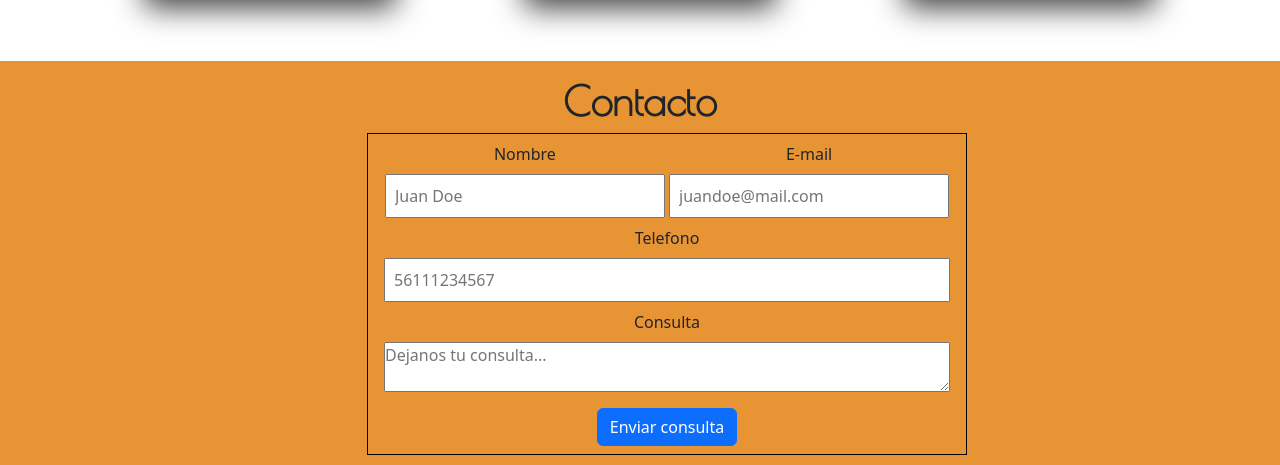
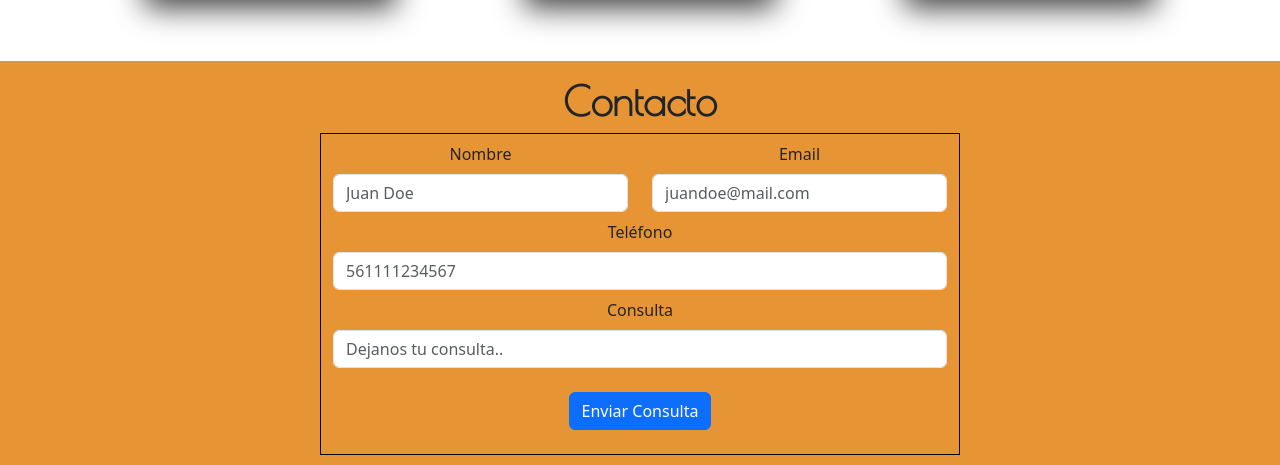
Before and after one commit to fmkurga87/Cardus, a plain HTML site: page index.html in a window 1280 px wide. Shown: the part 2075-2540 px from the top of the page. Drawn offline with nearby package versions, Linux system fonts and the light colour scheme; a web font is replaced by a local one.

Commit message:
Mejorando footer

```diff
--- a/assets/css/styles.css
+++ b/assets/css/styles.css
@@ -177,35 +177,9 @@ header {
     object-fit: cover;
 }
 
-.form-contacto {
-    width: 600px;
-    padding: 8px 16px;
-    border: 1px black solid;
-}
-
-.control-input {
-    display: inline-block;
-    width: 280px;
-}
-
-.control-input label, .control-input input, #input-consulta textarea {
-    display: block;
-}
-
-.control-input input {
-    margin-top: 8px;
-    padding: 8px;
-    width: 100%;
-}
-
-#input-telefono, #input-consulta {
-    margin-top: 8px;
-    width: 100%;
-}
-
-#input-consulta textarea {
-    margin-top: 8px;
-    width: 100%
+.icono-grande {
+    font-size: 2em;
+    color: black;
 }
 
 .container-contacto {
--- a/index.html
+++ b/index.html
@@ -259,33 +259,40 @@
         <h1 class="poiret-one-regular">
             Contacto
         </h1>
-        <div class="container text-center">
-            <div class="row">
-                <div class="col-6 mx-auto mb-2">
-                    <form class="form-contacto" action="https://formsubmit.co/fede.kurganoff@gmail.com" method="POST">
-                        <div class="control-input">
-                            <label for="nombre">Nombre</label>
-                            <input type="text" name="nombre" placeholder="Juan Doe" required>
-                        </div>
-                        <div class="control-input">
-                            <label for="email">E-mail</label>
-                            <input type="email" name="email" placeholder="juandoe@mail.com" required>
-                        </div>
-                        <div class="control-input" id="input-telefono">
-                            <label for="telefono">Telefono</label>
-                            <input type="tel" name="telefono" placeholder="56111234567" required>
-                        </div>
-                        <div id="input-consulta">
-                            <label for="consulta">Consulta</label>
-                            <textarea type="text" name="consulta" placeholder="Dejanos tu consulta..." required></textarea>
-                        </div>
-
-                        <button type="submit" class="mt-3 btn btn-primary">Enviar consulta</button>
-                    </form>
+        <div class="container text-center col-6 border border-black">
+            <form class="row">
+                <div class="col-md-6 mt-2">
+                    <label for="inputNombre" class="form-label">Nombre</label>
+                    <input type="text" class="form-control" id="inputNombre" placeholder="Juan Doe">
                 </div>
+                <div class="col-md-6 mt-2">
+                    <label for="inputEmail" class="form-label">Email</label>
+                    <input type="email" class="form-control" id="inputEmail" placeholder="juandoe@mail.com">
+                </div>
+                <div class="col-12 mt-2">
+                    <label for="inputTelefono" class="form-label">Teléfono</label>
+                    <input type="number" class="form-control" id="inputTelefono" placeholder="561111234567">
+                </div>
+                <div class="col-12 mt-2">
+                    <label for="inputConsulta" class="form-label">Consulta</label>
+                    <input type="text" class="form-control" id="inputConsulta" placeholder="Dejanos tu consulta..">
+                </div>
+                <div class="col-12 mt-4 mb-4">
+                    <button type="submit" class="btn btn-primary">Enviar Consulta</button>
+                </div>
+            </form>
+        </div>
+        <div class="container mt-3 mb-3 d-flex justify-content-center">
+            <div class="d-flex align-items-center">
+                <span class="me-3 fw-bold">Encontranos en nuestras redes:</span>
+                <a href="https://www.instagram.com/cardus.rafaela/" class="me-2">
+                    <i class="fa-brands fa-instagram icono-grande"></i>
+                </a>
+                <a href="https://wa.me/5493492627150">
+                    <i class="fa-brands fa-whatsapp icono-grande"></i>
+                </a>
             </div>
         </div>
-
     </footer>
 
     <!-- Bootstrap JS -->
```
